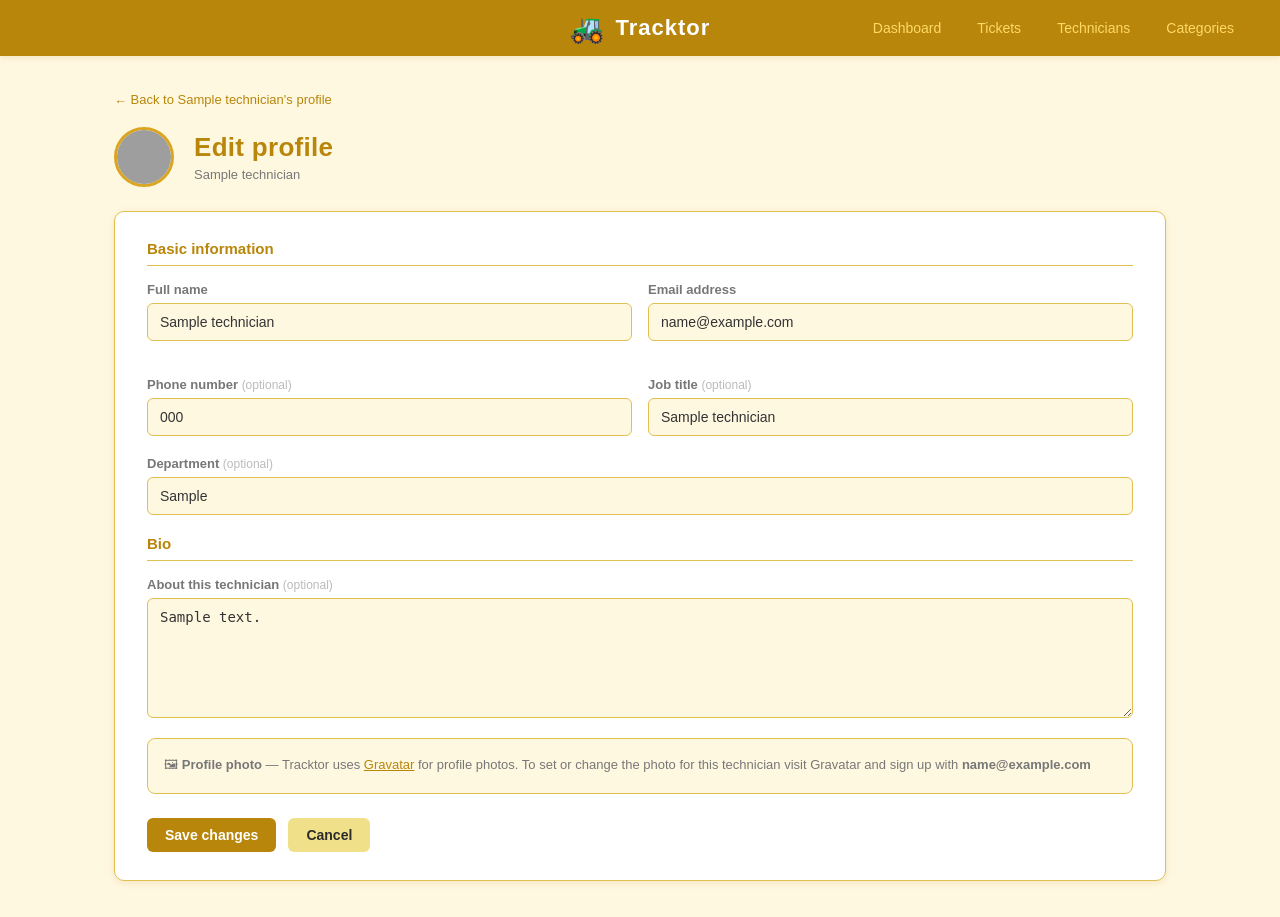
After one commit to srinathsherma/Tracktor, a Flask app: page /technicians/1/edit in a window 1280 px wide. The commit adds this page. Run offline with Flask 3, Linux system fonts and the light colour scheme; tables that the repository leaves empty hold one stand-in row (values such as "Sample post"); grey boxes are pictures that could not be loaded.

Commit message:
Added technician profiles with Gravatar avatars and edit profile page

```diff
--- a/models.py
+++ b/models.py
@@ -23,6 +23,11 @@ class Technician(db.Model):
     id    = db.Column(db.Integer, primary_key=True)
     name  = db.Column(db.String(100), nullable=False)
     email = db.Column(db.String(150), unique=True, nullable=False)
+    phone       = db.Column(db.String(20), nullable=True)
+    job_title   = db.Column(db.String(100), nullable=True)
+    department  = db.Column(db.String(100), nullable=True)
+    date_joined = db.Column(db.DateTime, nullable=True)
+    bio         = db.Column(db.Text, nullable=True)
 
     tickets = db.relationship("Ticket", back_populates="technician")
 
--- a/technician_routes.py
+++ b/technician_routes.py
@@ -1,14 +1,31 @@
 # technician_routes.py
 from flask import Blueprint, render_template, request, redirect, url_for
 from models import db, Technician
+from datetime import datetime, timezone
+import hashlib
 
 technicians_bp = Blueprint('technicians', __name__)
+
+# ── Gravatar helper ────────────────────────────────────────────────
+def gravatar_url(email, size=120):
+    email_hash = hashlib.md5(email.lower().strip().encode()).hexdigest()
+    return f"https://www.gravatar.com/avatar/{email_hash}?s={size}&d=identicon"
 
 # ── List all technicians ───────────────────────────────────────────
 @technicians_bp.route('/technicians')
 def list_technicians():
     technicians = Technician.query.order_by(Technician.name).all()
-    return render_template('technicians.html', technicians=technicians)
+    return render_template('technicians.html',
+                           technicians=technicians,
+                           gravatar_url=gravatar_url)
+
+# ── View technician profile ────────────────────────────────────────
+@technicians_bp.route('/technicians/<int:technician_id>')
+def view_technician(technician_id):
+    technician = db.get_or_404(Technician, technician_id)
+    return render_template('view_technician.html',
+                           technician=technician,
+                           gravatar_url=gravatar_url)
 
 # ── Add new technician ─────────────────────────────────────────────
 @technicians_bp.route('/technicians/new', methods=['GET', 'POST'])
@@ -19,17 +36,52 @@ def new_technician():
         name  = request.form['name'].strip()
         email = request.form['email'].strip().lower()
 
-        # Check for duplicate email
         existing = Technician.query.filter_by(email=email).first()
         if existing:
             error = f'A technician with the email {email} already exists.'
         else:
-            technician = Technician(name=name, email=email)
+            technician = Technician(
+                name        = name,
+                email       = email,
+                phone       = request.form.get('phone') or None,
+                job_title   = request.form.get('job_title') or None,
+                department  = request.form.get('department') or None,
+                bio         = request.form.get('bio') or None,
+                date_joined = datetime.now(timezone.utc)
+            )
             db.session.add(technician)
             db.session.commit()
             return redirect(url_for('technicians.list_technicians'))
 
     return render_template('new_technician.html', error=error)
+
+# ── Edit technician profile ────────────────────────────────────────
+@technicians_bp.route('/technicians/<int:technician_id>/edit', methods=['GET', 'POST'])
+def edit_technician(technician_id):
+    technician = db.get_or_404(Technician, technician_id)
+    error      = None
+
+    if request.method == 'POST':
+        email = request.form['email'].strip().lower()
+
+        existing = Technician.query.filter_by(email=email).first()
+        if existing and existing.id != technician.id:
+            error = f'A technician with the email {email} already exists.'
+        else:
+            technician.name       = request.form['name'].strip()
+            technician.email      = email
+            technician.phone      = request.form.get('phone') or None
+            technician.job_title  = request.form.get('job_title') or None
+            technician.department = request.form.get('department') or None
+            technician.bio        = request.form.get('bio') or None
+
+            db.session.commit()
+            return redirect(url_for('technicians.view_technician',
+                                    technician_id=technician.id))
+
+    return render_template('edit_technician.html',
+                           technician=technician,
+                           error=error, gravatar_url=gravatar_url)
 
 # ── Delete technician ──────────────────────────────────────────────
 @technicians_bp.route('/technicians/<int:technician_id>/delete', methods=['POST'])
--- /dev/null
+++ b/templates/edit_technician.html
@@ -0,0 +1,110 @@
+{% extends 'base.html' %}
+{% block title %}Edit {{ technician.name }} — Tracktor{% endblock %}
+
+{% block content %}
+<div class="breadcrumb">
+    <a href="/technicians/{{ technician.id }}">← Back to {{ technician.name }}'s profile</a>
+</div>
+<div class="page-heading">
+    <div style="display: flex; align-items: center; gap: 20px;">
+        <img src="{{ gravatar_url(technician.email, 60) }}"
+             alt="{{ technician.name }}"
+             style="width: 60px; height: 60px; border-radius: 50%;
+                    border: 3px solid var(--gold);">
+        <div>
+            <h1>Edit profile</h1>
+            <p class="subheading">{{ technician.name }}</p>
+        </div>
+    </div>
+</div>
+
+<div class="card">
+    {% if error %}
+    <div class="error">{{ error }}</div>
+    {% endif %}
+
+    <form method="POST" action="/technicians/{{ technician.id }}/edit">
+
+        <!-- ── Basic info ── -->
+        <h2 style="font-size: 15px; color: var(--gold-dark);
+                   margin-bottom: 16px; padding-bottom: 8px;
+                   border-bottom: 1px solid var(--border);">
+            Basic information
+        </h2>
+
+        <div style="display: grid; grid-template-columns: 1fr 1fr; gap: 16px;">
+            <div class="form-group">
+                <label for="name">Full name</label>
+                <input type="text" id="name" name="name"
+                       value="{{ technician.name }}" required>
+            </div>
+
+            <div class="form-group">
+                <label for="email">Email address</label>
+                <input type="email" id="email" name="email"
+                       value="{{ technician.email }}" required>
+            </div>
+
+            <div class="form-group">
+                <label for="phone">
+                    Phone number <span class="optional">(optional)</span>
+                </label>
+                <input type="text" id="phone" name="phone"
+                       placeholder="e.g. +61 4XX XXX XXX"
+                       value="{{ technician.phone or '' }}">
+            </div>
+
+            <div class="form-group">
+                <label for="job_title">
+                    Job title <span class="optional">(optional)</span>
+                </label>
+                <input type="text" id="job_title" name="job_title"
+                       placeholder="e.g. Senior Technician"
+                       value="{{ technician.job_title or '' }}">
+            </div>
+        </div>
+
+        <div class="form-group">
+            <label for="department">
+                Department <span class="optional">(optional)</span>
+            </label>
+            <input type="text" id="department" name="department"
+                   placeholder="e.g. Infrastructure, Software, Hardware"
+                   value="{{ technician.department or '' }}">
+        </div>
+
+        <!-- ── Bio ── -->
+        <h2 style="font-size: 15px; color: var(--gold-dark);
+                   margin-bottom: 16px; padding-bottom: 8px;
+                   border-bottom: 1px solid var(--border);">
+            Bio
+        </h2>
+
+        <div class="form-group">
+            <label for="bio">
+                About this technician <span class="optional">(optional)</span>
+            </label>
+            <textarea id="bio" name="bio" style="height: 120px;"
+                      placeholder="Brief description of their skills and expertise...">{{ technician.bio or '' }}</textarea>
+        </div>
+
+        <!-- ── Gravatar note ── -->
+        <div style="background: var(--gold-pale); border: 1px solid var(--border);
+                    border-radius: 8px; padding: 16px; margin-bottom: 24px;
+                    font-size: 13px; color: var(--muted);">
+            🖼 <strong>Profile photo</strong> — Tracktor uses
+            <a href="https://gravatar.com" target="_blank"
+               style="color: var(--gold-dark);">Gravatar</a>
+            for profile photos. To set or change the photo for this technician
+            visit Gravatar and sign up with <strong>{{ technician.email }}</strong>
+        </div>
+
+        <div class="btn-row">
+            <button type="submit" class="btn btn-primary">Save changes</button>
+            <a href="/technicians/{{ technician.id }}"
+               class="btn btn-secondary">Cancel</a>
+        </div>
+
+    </form>
+</div>
+{% endblock %}
```
Also changed, not shown: templates/technicians.html (+56 -28 lines), templates/view_technician.html (added, +145 -0 lines).
